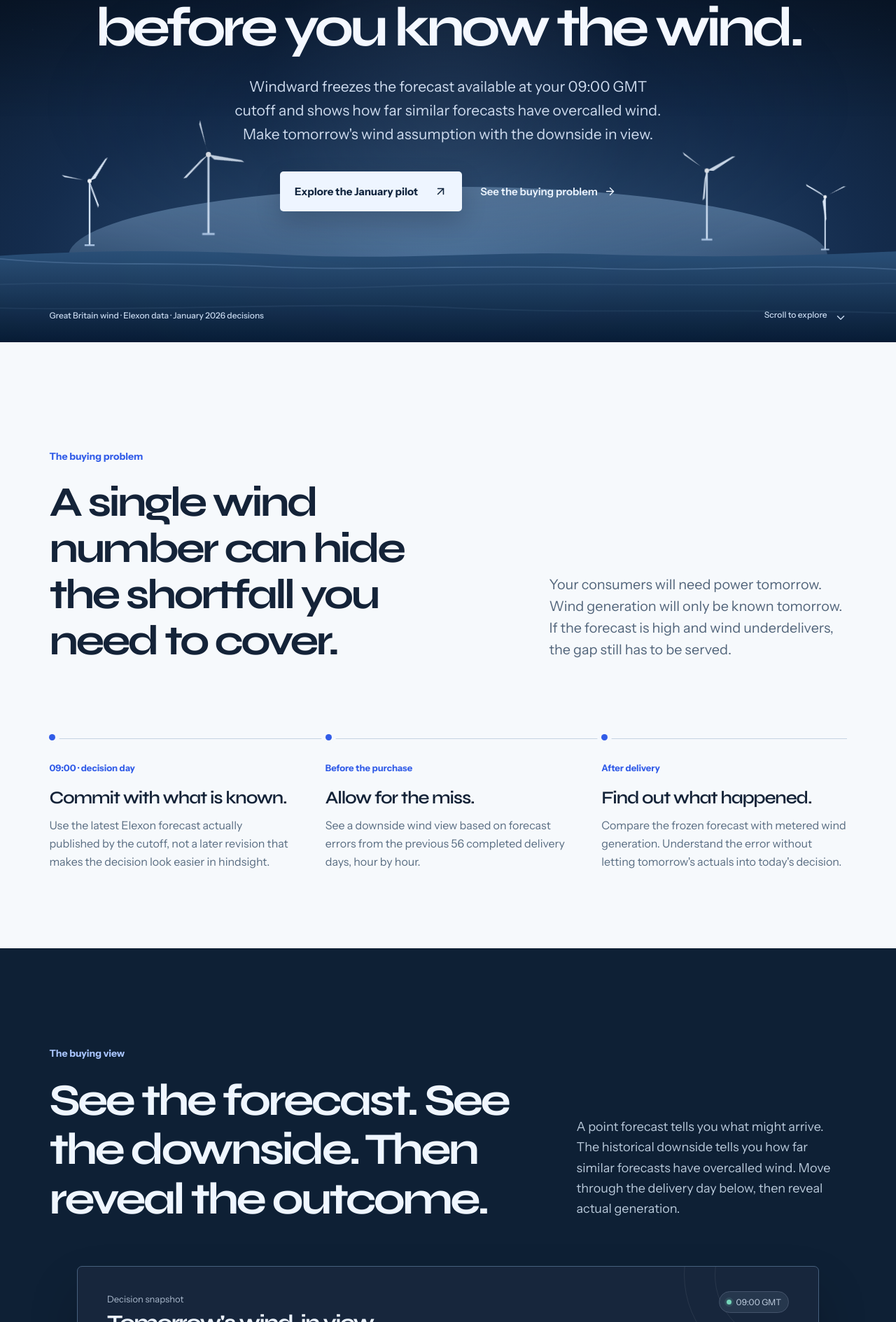
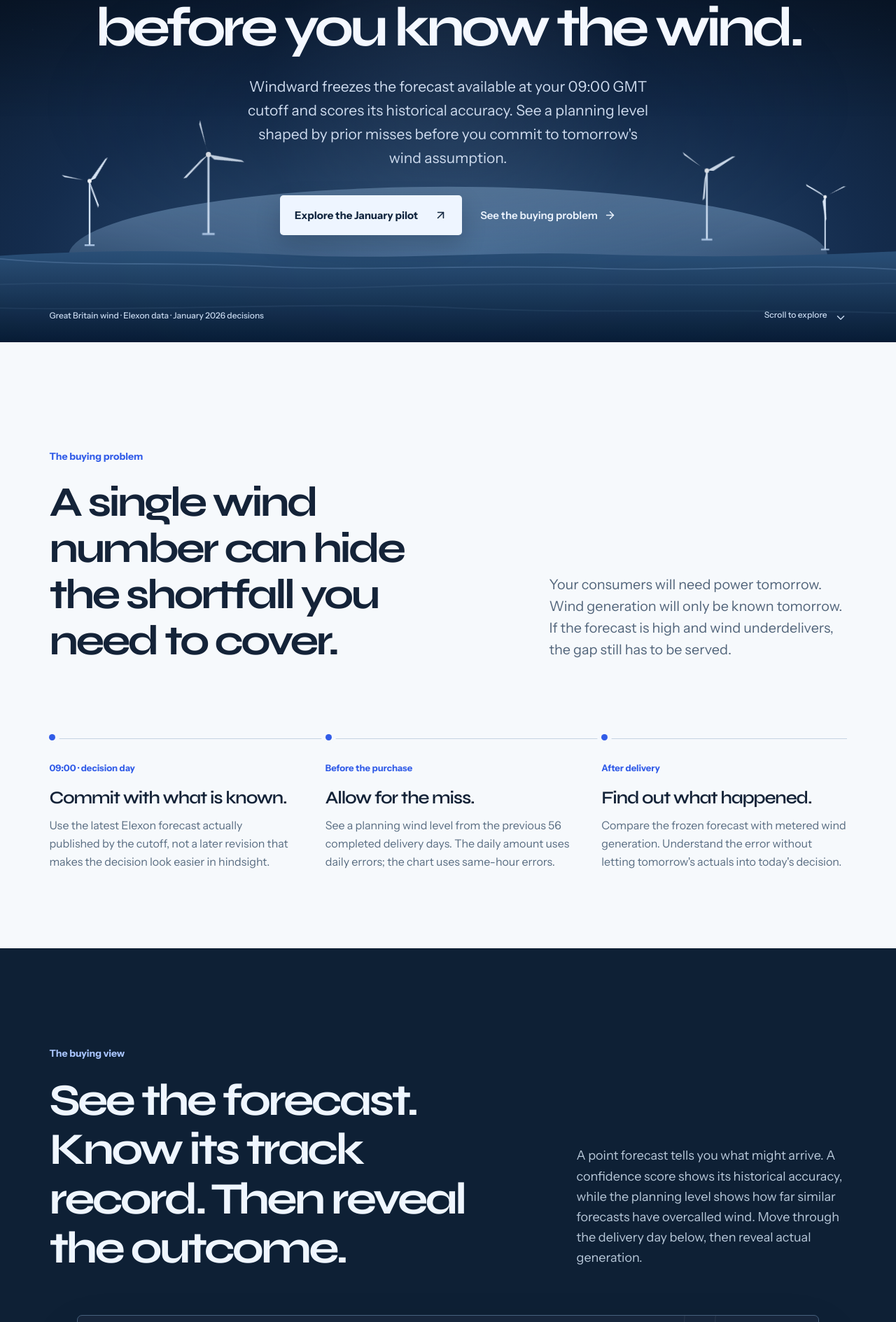
Before and after one commit to Indira-kumar/qwerty-asdfg, a React (Vite) app in the folder client/: page / in a window 1280 px wide. Shown: the part 311-2200 px from the top of the page at 70% size. Built offline with nearby package versions, Linux system fonts and the light colour scheme.

Commit message:
fix: align landing copy with planning method

```diff
--- a/client/src/pages/LandingPage.tsx
+++ b/client/src/pages/LandingPage.tsx
@@ -139,8 +139,8 @@ function DecisionPreview() {
           role="img"
           aria-label={
             showActual
-              ? `At ${hours[selected]}, forecast ${forecast[selected].toFixed(1)} gigawatts, historical downside ${downside[selected].toFixed(1)} gigawatts, actual ${actual[selected].toFixed(1)} gigawatts`
-              : `At ${hours[selected]}, forecast ${forecast[selected].toFixed(1)} gigawatts and historical downside ${downside[selected].toFixed(1)} gigawatts`
+              ? `At ${hours[selected]}, forecast ${forecast[selected].toFixed(1)} gigawatts, hourly planning level ${downside[selected].toFixed(1)} gigawatts, actual ${actual[selected].toFixed(1)} gigawatts`
+              : `At ${hours[selected]}, forecast ${forecast[selected].toFixed(1)} gigawatts and hourly planning level ${downside[selected].toFixed(1)} gigawatts`
           }
         >
           <defs>
@@ -224,7 +224,7 @@ function DecisionPreview() {
           </span>
           <span>
             <i className="legend-downside" />
-            Historical downside
+            Hourly planning level
           </span>
           {showActual && (
             <span>
@@ -254,7 +254,7 @@ function DecisionPreview() {
           </strong>
         </div>
         <div>
-          <span>Downside view</span>
+          <span>Planning level</span>
           <strong>
             {downside[selected].toFixed(1)} <small>GW</small>
           </strong>
@@ -303,8 +303,8 @@ export function LandingPage() {
             <h1 id="landing-title">You have to buy power before you know the wind.</h1>
             <p className="hero-lead">
               Windward freezes the forecast available at your 09:00 GMT cutoff
-              and shows how far similar forecasts have overcalled wind. Make
-              tomorrow's wind assumption with the downside in view.
+              and scores its historical accuracy. See a planning level shaped
+              by prior misses before you commit to tomorrow's wind assumption.
             </p>
             <div className="hero-actions">
               <Link className="landing-primary-cta" to="/dashboard">
@@ -342,7 +342,7 @@ export function LandingPage() {
             <article>
               <span className="sequence-time">Before the purchase</span>
               <h3>Allow for the miss.</h3>
-              <p>See a downside wind view based on forecast errors from the previous 56 completed delivery days, hour by hour.</p>
+              <p>See a planning wind level from the previous 56 completed delivery days. The daily amount uses daily errors; the chart uses same-hour errors.</p>
             </article>
             <article>
               <span className="sequence-time">After delivery</span>
@@ -355,11 +355,12 @@ export function LandingPage() {
           <div className="product-intro">
             <div>
               <span className="section-index">The buying view</span>
-              <h2 id="product-title">See the forecast. See the downside. Then reveal the outcome.</h2>
+              <h2 id="product-title">See the forecast. Know its track record. Then reveal the outcome.</h2>
             </div>
             <p>
-              A point forecast tells you what might arrive. The historical
-              downside tells you how far similar forecasts have overcalled wind.
+              A point forecast tells you what might arrive. A confidence score
+              shows its historical accuracy, while the planning level shows
+              how far similar forecasts have overcalled wind.
               Move through the delivery day below, then reveal actual generation.
             </p>
           </div>
@@ -373,7 +374,7 @@ export function LandingPage() {
             <h2 id="proof-title">Every wind assumption should come with its evidence.</h2>
             <p>
               Explore every purchase decision from 1–31 January 2026. Inspect the
-              forecast available at 09:00, the downside estimate available then,
+              forecast available at 09:00, the planning level available then,
               and the measured error after delivery.
             </p>
             <Link to="/dashboard">Inspect the decision history <ArrowRight size={18} /></Link>
@@ -381,8 +382,8 @@ export function LandingPage() {
           <div className="proof-figures">
             <div><strong>31</strong><span>decision dates</span></div>
             <div><strong>2.04 <small>GW</small></strong><span>mean absolute hourly error</span></div>
-            <div><strong>89%</strong><span>of hours at or above the downside floor</span></div>
-            <p>Measured across 744 delivery hours. Historical risk uses only prior completed days. The downside floor is an empirical planning indicator, not a guarantee for any given hour or day.</p>
+            <div><strong>71%</strong><span>of days at or above the planning level</span></div>
+            <p>Measured across 31 delivery days against a 75% historical coverage target. The planning level and confidence score use only prior completed days. Neither guarantees a delivery outcome.</p>
           </div>
         </section>
         <section className="landing-close" aria-labelledby="close-title">
```
